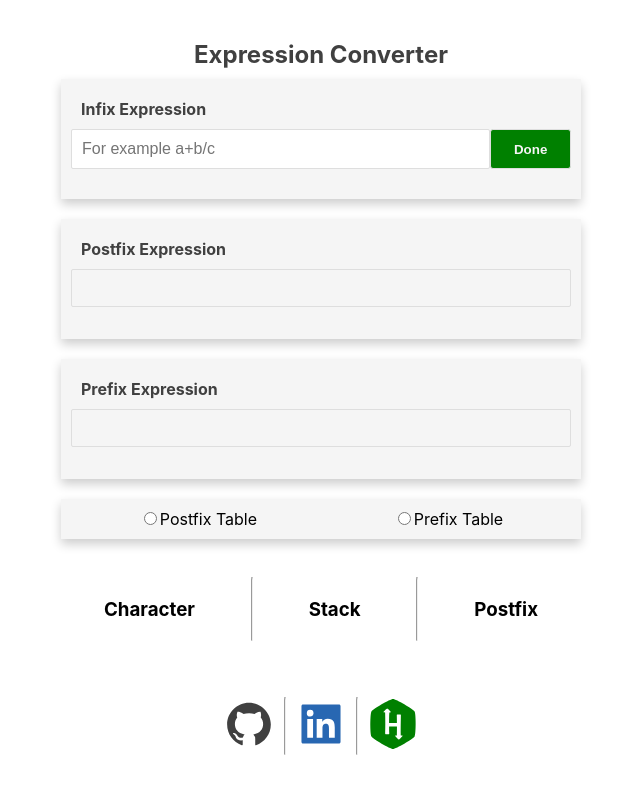
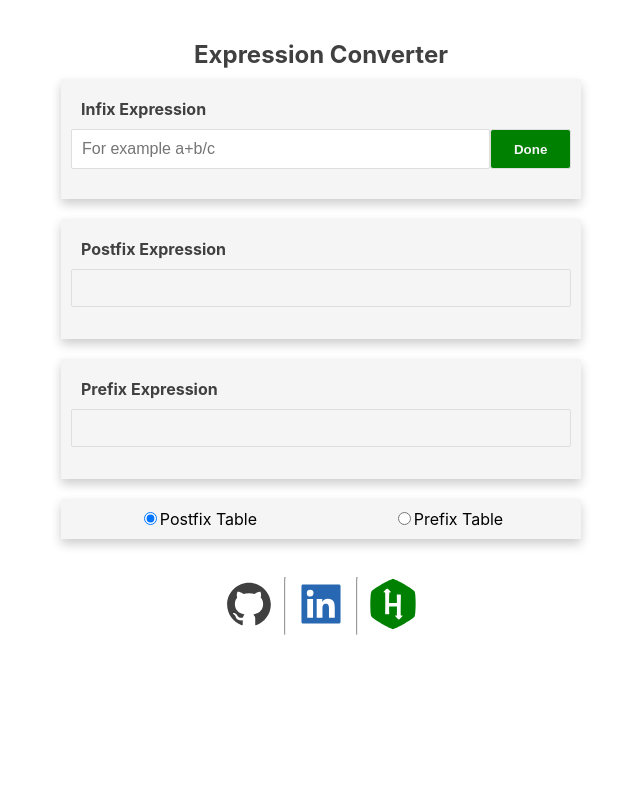
Before and after one commit to maxcharge/ExpressionConverter, a React (Create React App) app in the folder expcon/: page / in a window 1280 px wide. Shown: the top 794 px of the page, without its empty margins (319-959 px from the left). Built offline with nearby package versions, Linux system fonts and the light colour scheme.

Commit message:
Table fix

```diff
--- a/expcon/src/components/InfixPostfix.js
+++ b/expcon/src/components/InfixPostfix.js
@@ -275,9 +275,24 @@ function InfixPostfix() {
     const handleSubmit=()=>{
         setPostfix(infixToPostfix(infix).postfixExpression);
         setPrefix(infixToPrefix(infix).prefixExpression);
+        setShowTable("flex");
+        if(Radio==="option1"){setList(infixToPostfix(infix,1).table);}
+        if(Radio==="option2"){setList(infixToPrefix(infix,1).table);}
     }
 
     const [list, setList] = useState({exp:[],stak:[],conexp:[]});
+
+    const [ShowTable, setShowTable] = useState("none");
+
+    const [Radio, setRadio] = useState("option1");
+
+    const handleRadio =(e)=>{
+        setRadio(e.target.value)
+        if(e.target.value==="option1")
+            setList(infixToPostfix(infix,1).table);
+        if(e.target.value==="option2")
+            setList(infixToPrefix(infix,1).table);
+    }
 
     return (
         <>
@@ -317,7 +332,8 @@ function InfixPostfix() {
                 type="radio"
                 name="react-tips"
                 value="option1"
-                onClick={()=>setList(infixToPostfix(infix,1).table)}
+                checked={true}
+                onClick={handleRadio}
                 className="form-check-input"
                 />
                 Postfix Table
@@ -327,27 +343,37 @@ function InfixPostfix() {
                 type="radio"
                 name="react-tips"
                 value="option2"
-                onClick={()=>setList(infixToPrefix(infix,1).table)}
+                onClick={handleRadio}
                 className="form-check-input"
                 />
                 Prefix Table
             </label>
             </div>
 
-            <div style={styles.List}>
+            <div style={{
+                 display:ShowTable,
+                 flexDirection:"row",
+                 maxWidth:"500px",
+                 width:"90%",
+                 marginBottom:"20px",
+                 //backgroundColor:"#F5F5F5",
+                 padding: "10px",
+                 textAlign:"center",
+                 //boxShadow: "0 5px 10px 0 rgba(0,0,0,0.2)",
+            }}>
 
                 <ol style={styles.Listelement} >
-                <h3>Character</h3>
+                <h3 style={styles.text}>Character</h3>
                 {list.exp.map(article => (<ListItem>{article}</ListItem>))}
                 </ol>
                 <hr style={{borderTop: "3px solid #bbb"}}/>
                 <ol style={styles.Listelement} >
-                <h3>Stack</h3>
+                <h3 style={styles.text}>Stack</h3>
                 {list.stak.map(article => (<ListItem>{article}</ListItem>))}
                 </ol>
                 <hr style={{borderTop: "3px solid #bbb"}}/>
                 <ol style={styles.Listelement} >
-                <h3>Postfix</h3>
+                <h3 style={styles.text}>Postfix</h3>
                 {list.conexp.map(article => (<ListItem>{article}</ListItem>))}
                 </ol>
 
--- a/expcon/src/styles.js
+++ b/expcon/src/styles.js
@@ -81,7 +81,7 @@ const  styles={
     },
 
     List:{
-        display:"flex",
+        display:"none",
         flexDirection:"row",
         maxWidth:"500px",
         width:"90%",
```
